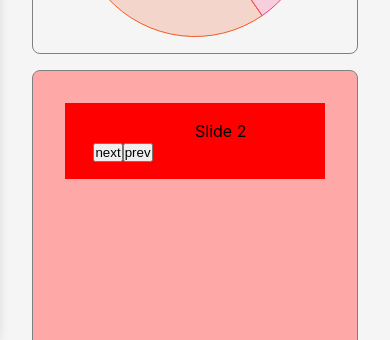
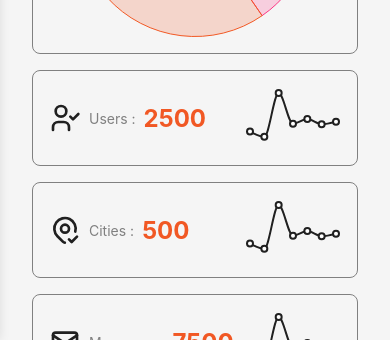
Before and after one commit to AliNojoumi/Admin-Panel-React, a React (Create React App) app: page /Dashboard in a window 390 px wide. Shown: the part 504-844 px from the top of the page. Built offline with nearby package versions, Linux system fonts and the light colour scheme.

Commit message:
Added TinyLineChart to the dashboard and made it responsive

```diff
--- a/package.json
+++ b/package.json
@@ -20,6 +20,7 @@
     "react-icons": "^4.10.1",
     "react-router-dom": "6",
     "react-scripts": "5.0.1",
+    "recharts": "^2.7.2",
     "scrollbar": "^0.1.12",
     "swiper": "^10.0.4",
     "tailwindcss": "^3.3.2",
--- a/src/components/UI/swipeSlide.js
+++ /dev/null
@@ -1,34 +0,0 @@
-// import Swiper core and required modules
-import { EffectCoverflow, Navigation, Pagination } from "swiper/modules";
-
-import { Swiper, SwiperSlide } from "swiper/react";
-
-// Import Swiper styles
-import "swiper/css";
-import "swiper/css/effect-coverflow";
-import "swiper/css/pagination";
-import "swiper/css/navigation";
-
-export default function SwipeSlide() {
-  return (
-    <Swiper
-      effect={"coverflow"}
-      grabCursor={true}
-      centeredSlides={true}
-      loop={true}
-      slidesPerView={"auto"}
-      coverflowEffect={{ rotate: 0, stretch: 0, depth: 100, modifier: 2.5 }}
-      width={"auto"}
-      modules={[Pagination, Navigation]}
-      pagination={{ el: "", clickable: true }}
-      navigation={{ nextEl: ".next-btn", prevEl: ".prev-btn", clickable: true }}
-    >
-      <SwiperSlide>Slide 1</SwiperSlide>
-      <SwiperSlide>Slide 2</SwiperSlide>
-      <SwiperSlide>Slide 3</SwiperSlide>
-      <SwiperSlide>Slide 4</SwiperSlide>
-      <button className="next-btn">next</button>
-      <button className="prev-btn">prev</button>
-    </Swiper>
-  );
-}
--- a/src/components/charts/lineChart.js
+++ b/src/components/charts/lineChart.js
@@ -0,0 +1,53 @@
+import React, { PureComponent } from "react";
+import { LineChart, Line, XAxis, YAxis, CartesianGrid, Tooltip, Legend, ResponsiveContainer } from "recharts";
+
+//---------- Random Data Without Usin GET API ----------
+const data = [
+  {
+    name: "Page A",
+    pv: 2400,
+    amt: 2400,
+  },
+  {
+    name: "Page B",
+    uv: 3000,
+    pv: 1398,
+    amt: 2210,
+  },
+  {
+    name: "Page C",
+    pv: 9800,
+    amt: 2290,
+  },
+  {
+    name: "Page D",
+    pv: 3908,
+    amt: 2000,
+  },
+  {
+    name: "Page E",
+    pv: 4800,
+    amt: 2181,
+  },
+  {
+    name: "Page F",
+    pv: 3800,
+    amt: 2500,
+  },
+  {
+    name: "Page G",
+    pv: 4300,
+    amt: 2100,
+  },
+];
+
+export default function TinyLineChart() {
+  return (
+    <ResponsiveContainer width="100%" height="100%">
+      <LineChart width={100} height={100} data={data}>
+        <Tooltip />
+        <Line type="monotone" dataKey="pv" stroke="#202020" strokeWidth={2} />
+      </LineChart>
+    </ResponsiveContainer>
+  );
+}
--- a/src/components/dashboard.js
+++ b/src/components/dashboard.js
@@ -1,7 +1,8 @@
 import { useState, useEffect } from "react";
 import style from "../styles/dashboard.module.css";
 import PieChart from "./charts/pieChart";
-import SwipeSlide from "../components/UI/swipeSlide";
+import TinyLineChart from "../components/charts/lineChart";
+import { TbUserCheck, TbMailCheck, TbMapPinCheck } from "react-icons/tb";
 
 export default function Dashboard(props) {
   const shiftContent = true;
@@ -49,8 +50,35 @@ export default function Dashboard(props) {
             <PieChart></PieChart>
           </div>
           <div className={style["data-conatiner"]}>
-            <div className={style["swiper-container"]}>
-              <SwipeSlide></SwipeSlide>
+            <div className={style["users-container"]}>
+              <div className={style["data-box"]}>
+                <TbUserCheck className={style["icon"]}></TbUserCheck>
+                <p className={style["p"]}>Users :</p>
+                <h1 className={style["h1"]}>2500</h1>
+              </div>
+              <div className={style["chart"]}>
+                <TinyLineChart></TinyLineChart>
+              </div>
+            </div>
+            <div className={style["cities-container"]}>
+              <div className={style["data-box"]}>
+                <TbMapPinCheck className={style["icon"]}></TbMapPinCheck>
+                <p className={style["p"]}>Cities :</p>
+                <h1 className={style["h1"]}>500</h1>
+              </div>
+              <div className={style["chart"]}>
+                <TinyLineChart></TinyLineChart>
+              </div>
+            </div>
+            <div className={style["messages-container"]}>
+              <div className={style["data-box"]}>
+                <TbMailCheck className={style["icon"]}></TbMailCheck>
+                <p className={style["p"]}>Messages :</p>
+                <h1 className={style["h1"]}>7500</h1>
+              </div>
+              <div className={style["chart"]}>
+                <TinyLineChart></TinyLineChart>
+              </div>
             </div>
           </div>
         </div>
--- a/src/styles/dashboard.module.css
+++ b/src/styles/dashboard.module.css
@@ -60,42 +60,76 @@
 .data-conatiner {
   height: 100%;
   background-color: whitesmoke;
-  border: 1px solid gray;
   border-radius: 0.5rem;
   display: flex;
 }
 
 .chart-conatiner {
-  width: 30%;
+  width: 40%;
   justify-content: center;
   align-items: center;
   padding: 1rem;
+  border: 1px solid gray;
 }
 
 .data-conatiner {
-  width: 70%;
-  flex-direction: column;
-  background-color: rgb(255, 168, 168);
-  padding: 2rem;
+  width: 60%;
+  display: grid;
+  grid-template-columns: repeat(1, 1fr);
+  grid-template-rows: repeat(3, 1fr);
+  gap: 1rem;
 }
 
-.swiper-container {
+.users-container,
+.cities-container,
+.messages-container {
   width: 100%;
-  height: 30%;
+  height: auto;
   display: flex;
-  justify-content: center;
+  justify-content: space-between;
   align-items: center;
-  background-color: red;
   flex-direction: row;
   overflow: hidden;
+  border: 1px solid gray;
+  border-radius: 0.5rem;
+  padding: 2rem;
 }
 
 .data-box {
   width: 100%;
-  height: 70%;
+  height: 50%;
   display: flex;
   justify-content: center;
   align-items: center;
+}
+
+.chart {
+  width: 18rem;
+  height: 100%;
+}
+
+.data-box {
+  width: auto;
+  height: 100%;
+  gap: 0.5rem;
+}
+
+.icon {
+  width: 2rem;
+  height: 2rem;
+  color: #202020;
+}
+
+.p {
+  font-size: 0.875rem;
+  font-weight: 400;
+  color: gray;
+}
+
+.h1 {
+  font-size: 1.5rem;
+  font-weight: 700;
+  color: #f15824;
 }
 
 @media screen and (max-width: 1200px) {
@@ -105,6 +139,10 @@
 
   .data-conatiner {
     width: 50%;
+  }
+
+  .chart {
+    width: 8rem;
   }
 }
 
@@ -123,6 +161,11 @@
     overflow-y: scroll;
     height: auto;
   }
+
+  .chart {
+    width: 15rem;
+    height: 100%;
+  }
 }
 
 @media screen and (max-width: 768px) {
@@ -136,8 +179,18 @@
   }
 }
 
-@media screen and (max-width: 500px) {
+@media screen and (max-width: 550px) {
   .dashboard-banner {
     flex-direction: column;
   }
+
+  .users-container,
+  .cities-container,
+  .messages-container {
+    padding: 1rem;
+  }
+
+  .chart {
+    width: 6rem;
+  }
 }
```
Also changed, not shown: 1 other file (tests, documents, lock files or other folders).
